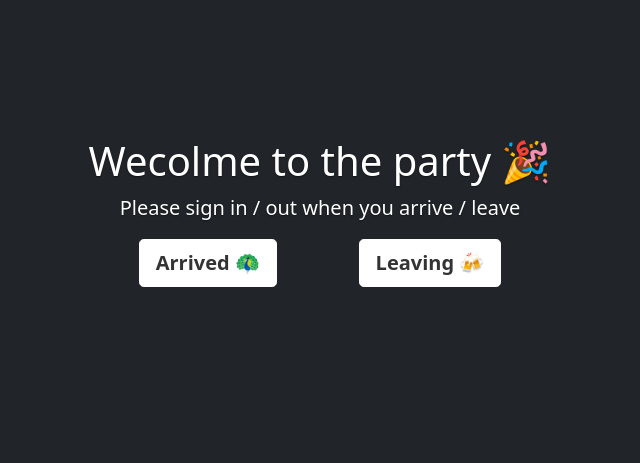
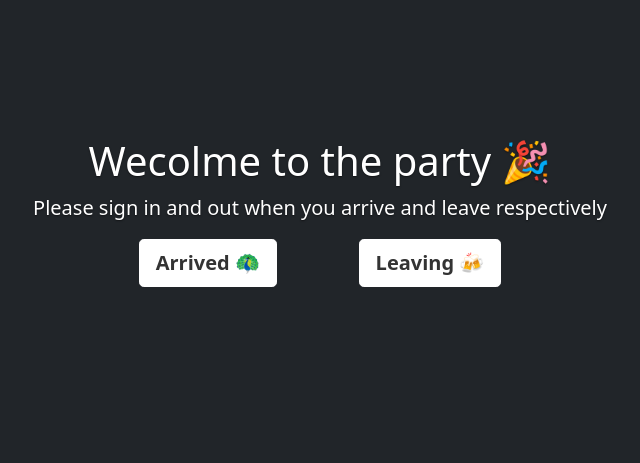
Before and after one commit to Wytamma/qr-party, a Flask app: page /signin in a window 1280 px wide. Shown: the part 186-649 px from the top of the page, without its empty margins (320-960 px from the left). Run offline with Flask 2, Linux system fonts and the light colour scheme; some libraries are stand-ins or nearby versions.

Commit message:
:art: update text

```diff
--- a/templates/sign.html
+++ b/templates/sign.html
@@ -3,7 +3,7 @@
 
 <main class="px-3">
     <h1>Wecolme to the party 🎉</h1>
-    <p class="lead">Please sign in / out when you arrive / leave</p>
+    <p class="lead">Please sign in and out when you arrive and leave respectively</p>
     <div class="d-flex justify-content-around">
     <div></div>
         <a href="/arrived" class="btn btn-lg btn-secondary fw-bold border-white bg-white">Arrived 🦚</a>
```
